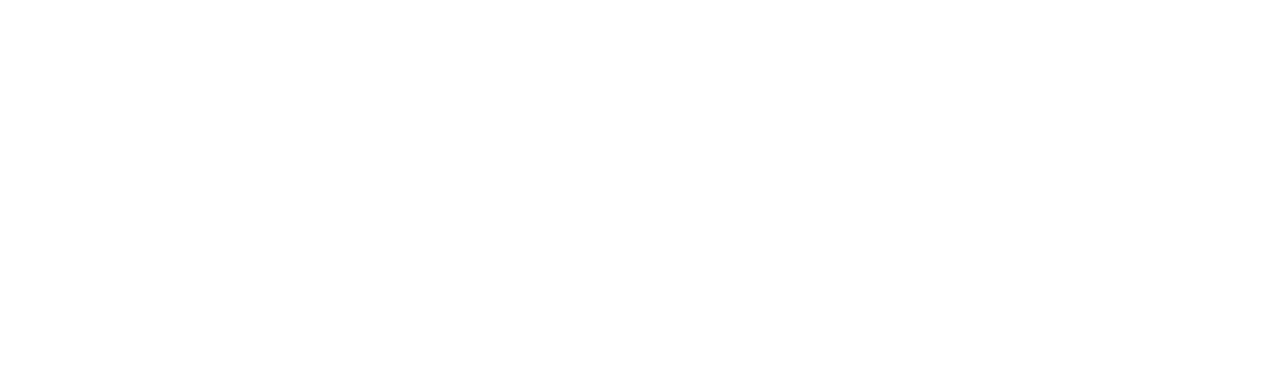
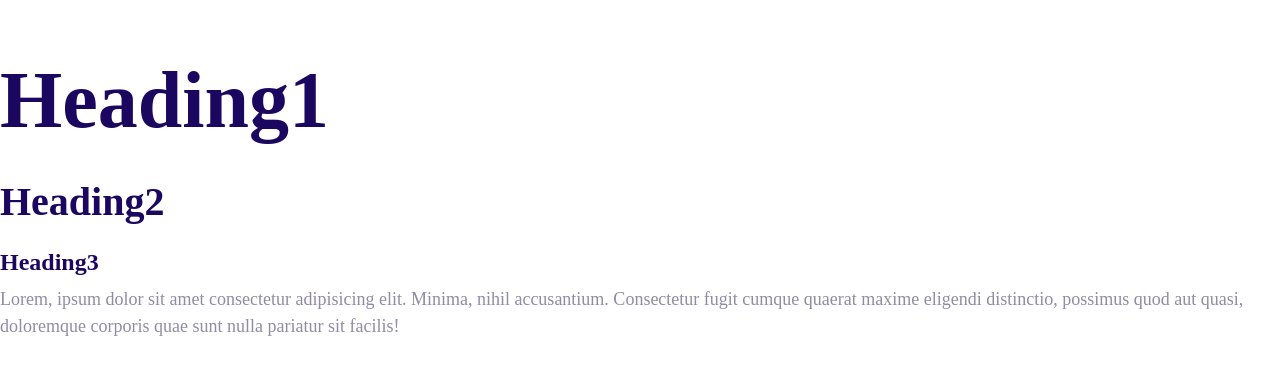
Before and after one commit to itzhan/mosh-, a plain HTML site: page index.html in a window 1280 px wide. Drawn offline with Linux system fonts and the light colour scheme.

Commit message:
设置字体

```diff
--- a/css/style.css
+++ b/css/style.css
@@ -4,6 +4,55 @@
     --color-accent:#ff3400;
     --color-heading:#1b0760;
     --color-body:#918ca4;
-    dsadsa
+}
+html {
+    font-size: 62.5%;
+}
 
+body {
+    font-family: Inter serif;
+    color: var(--color-body);
+    font-size: 2.4rem;
 }
+
+h1,
+h2,
+h3 {
+    color: var(--color-heading);
+    margin-bottom: 1rem;
+}
+
+h1 {
+    font-weight: 7rem;
+}
+
+h2 {
+    font-weight: 4rem;
+}
+
+h3 {
+    font-weight: 3rem;
+}
+
+p {
+    margin-top: 0;
+    line-height: 1.5;
+}
+
+@media screen and (min-width: 1024px){
+    body {
+        font-size: 1.8rem;
+    }
+
+    h1 {
+        font-size: 8rem;
+    }
+
+    h2 {
+        font-size: 4rem;
+    }
+
+    h3 {
+        font-size: 2.4rem;
+    }
+}
--- a/index.html
+++ b/index.html
@@ -6,8 +6,27 @@
     <title>Moshify</title>
     <link rel="stylesheet" href="css/normalize.css" />
     <link rel="stylesheet" href="css/style.css" />
+    <link rel="preconnect" href="https://fonts.googleapis.com" />
+    <link rel="preconnect" href="https://fonts.gstatic.com" crossorigin />
+    <link
+      href="https://fonts.googleapis.com/css2?family=Inter&display=swap"
+      rel="stylesheet"
+    />
+    <link
+      href="https://fonts.googleapis.com/css2?family=Inter:wght@700&display=swap"
+      rel="stylesheet"
+    />
     <!-- <link rel="stylesheet" href="https://cdnjs.cloudflare.com/ajax/libs/milligram/1.4.1/milligram.css"> -->
   </head>
   <body>
+    <h1>Heading1</h1>
+    <h2>Heading2</h2>
+    <h3>Heading3</h3>
+    <p>
+      Lorem, ipsum dolor sit amet consectetur adipisicing elit. Minima, nihil
+      accusantium. Consectetur fugit cumque quaerat maxime eligendi distinctio,
+      possimus quod aut quasi, doloremque corporis quae sunt nulla pariatur sit
+      facilis!
+    </p>
   </body>
 </html>
```
Also changed, not shown: Alt video camera.png (added), 1 other file.
